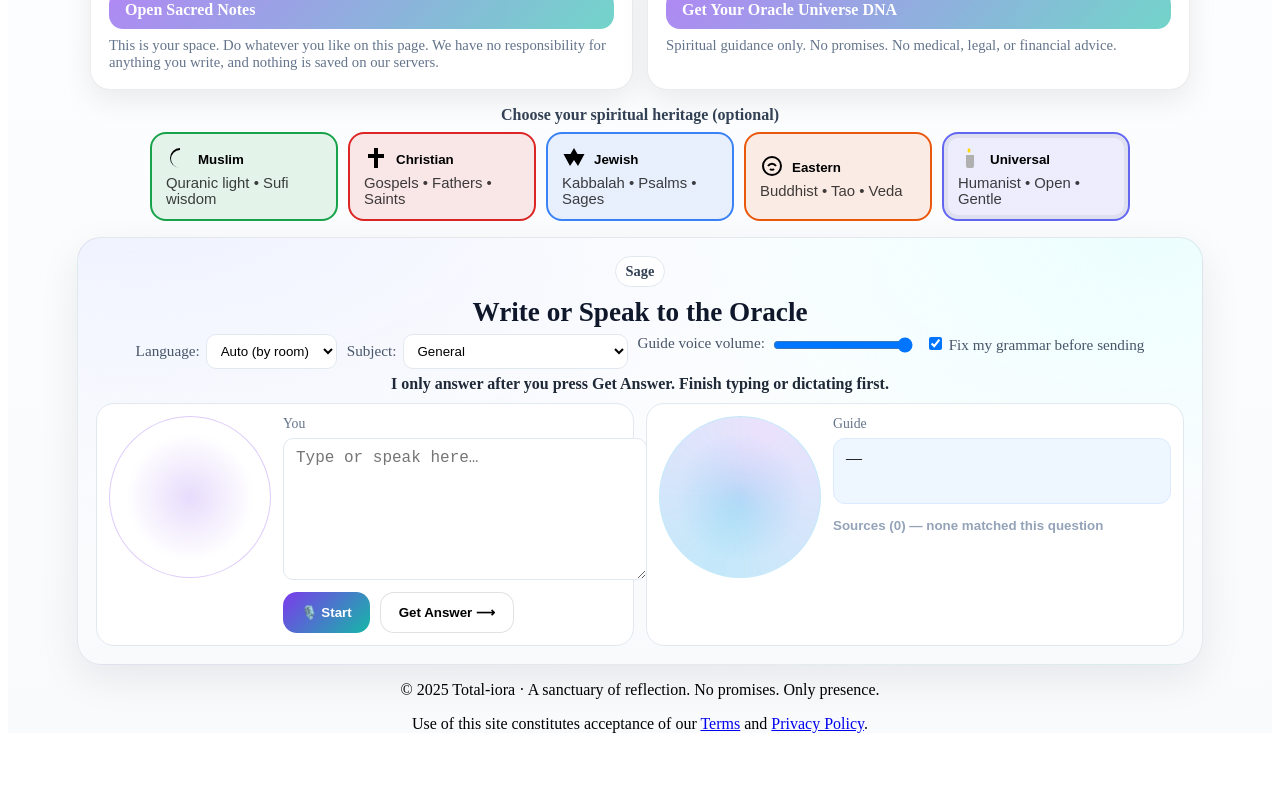
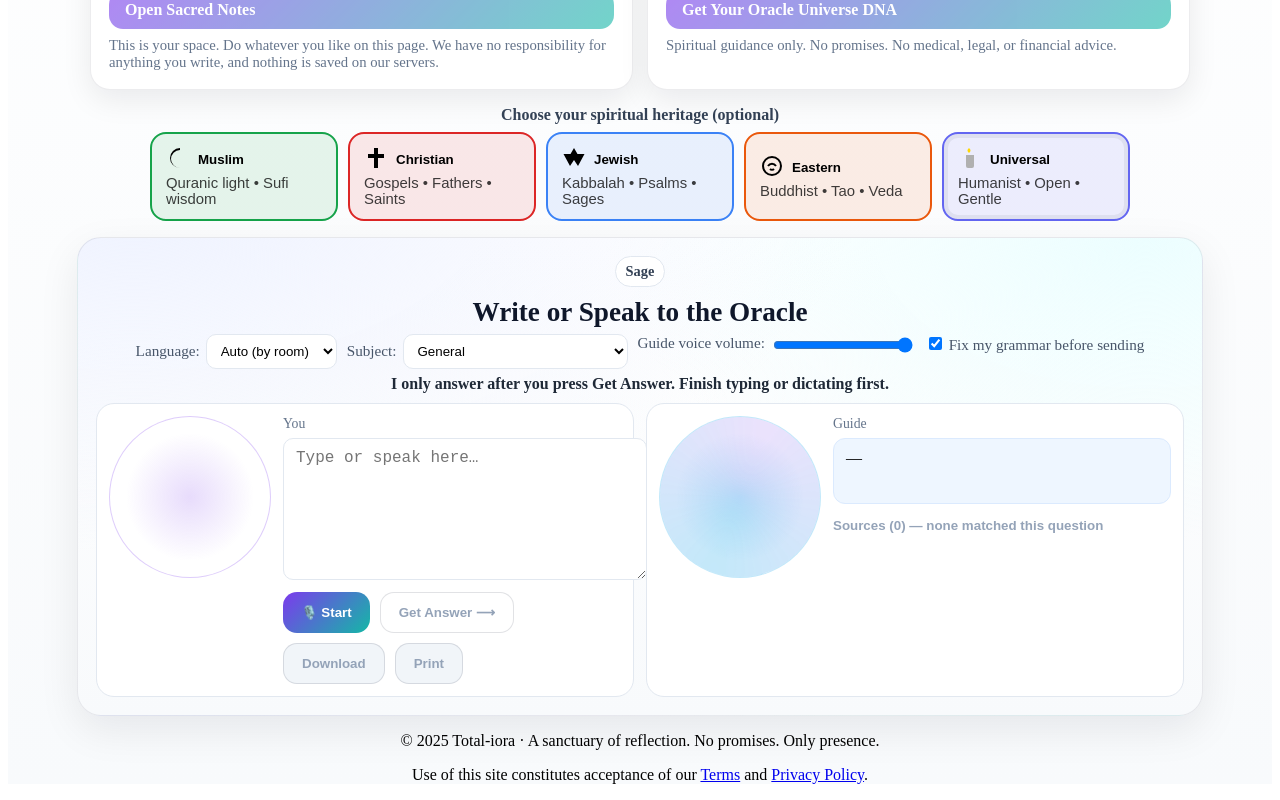
Before and after one commit to danyaffa/Total-iora, a Next.js app: page / in a window 1280 px wide. Shown: the part 407-1207 px from the top of the page. Before the commit the page ends 1156 px from the top, so only its background shows below. Built offline with nearby package versions, Linux system fonts and the light colour scheme.

Commit message:
Update OracleVoice.js

```diff
--- a/components/OracleVoice.js
+++ b/components/OracleVoice.js
@@ -1,6 +1,4 @@
 // FILE: /components/OracleVoice.js
-// Answers ONLY after clicking “Get Answer”. Dictation stop never sends.
-// Spellcheck (red underlines) enabled; “Sources (n)” always visible with live links.
 
 import { useEffect, useMemo, useRef, useState } from "react";
 
@@ -67,6 +65,31 @@ async function fetchGroundSources(query, path, lang, max = 8) {
 
 const splitIntoSentences = (t) => String(t||"").split(/(?<=[.!?])\s+/).filter(Boolean);
 
+function sacredNormalize(s) {
+  return s
+    .replace(/\bgoods\b/gi, 'Gods')
+    .replace(/\bgood\b(?=\s+is\b)/gi, 'God')
+    .replace(/\balla?h\b/gi, 'Allah')
+    .replace(/\bkabbalah?\b/gi, 'Kabbalah')
+    .replace(/\brambam\b/gi, 'Rambam');
+}
+
+function buildTextFile(q, a, srcs=[]) {
+  const body = [
+    "Write or Speak to the Oracle",
+    "",
+    "Question:",
+    q || "(none)",
+    "",
+    "Answer:",
+    a || "(no answer)",
+    "",
+    srcs.length ? "Sources:" : "Sources: (none)",
+    ...srcs.map((s,i)=>`[#${i+1}] ${s.work}${s.author?` — ${s.author}`:""} ${s.url?`\n${s.url}`:""}`)
+  ].join("\n");
+  return new Blob([body], { type: "text/plain;charset=utf-8" });
+}
+
 export default function OracleVoice({ path = "Universal" }) {
   const [listening, setListening]   = useState(false);
   const [speaking, setSpeaking]     = useState(false);
@@ -101,7 +124,6 @@ export default function OracleVoice({ path = "Universal" }) {
 
   const chosenLang = lang === "auto" ? autoLangFromPath(path) : lang;
 
-  // voice
   useEffect(() => {
     if (!("speechSynthesis" in window)) return;
     const assign = () => (voiceRef.current = pickVoice(chosenLang));
@@ -110,7 +132,6 @@ export default function OracleVoice({ path = "Universal" }) {
     return () => { window.speechSynthesis.onvoiceschanged = null; };
   }, [chosenLang]);
 
-  // canvas
   useEffect(() => {
     const cnv = canvasRef.current; if (!cnv) return;
     const dpr = Math.max(1, window.devicePixelRatio || 1);
@@ -188,13 +209,12 @@ export default function OracleVoice({ path = "Universal" }) {
     }
   }
 
-  // ⛔️ Stop never sends; user must click Get Answer.
   async function onStop() {
     keepAliveRef.current = false; setListening(false);
     try { recRef.current && recRef.current.stop(); } catch {}
     stopMicViz();
-    const text = String([finalBufRef.current, interimRef.current, liveText].filter(Boolean).join(" ").trim());
-    setLiveText(text); // keep text so the user can correct it (with red underlines)
+    const finalizedText = sacredNormalize([finalBufRef.current, interimRef.current].filter(Boolean).join(" ").trim());
+    setLiveText(finalizedText);
   }
 
   function stopAnswerVoice() { try { window.speechSynthesis.cancel(); } catch {}; setSpeaking(false); }
@@ -210,8 +230,8 @@ export default function OracleVoice({ path = "Universal" }) {
   }
 
   async function sendForAnswer(text) {
-    const payload = String(text||"").trim();
-    if (!payload) return;
+    const rawText = String(text||"").trim();
+    if (!rawText) return;
     setReplying(true);
 
     const isStyle = subject.startsWith("style:");
@@ -219,32 +239,21 @@ export default function OracleVoice({ path = "Universal" }) {
     const mode  = isStyle ? subject.slice(6) : "gentle";
     const topic = isTopic ? subject.slice(6) : "general";
 
+    const payload = polish
+      ? `Please restate the user's input in clear ${chosenLang?.startsWith("en") ? "English" : "language"} (fix grammar only, keep meaning). Then answer directly.\n\n${rawText}`
+      : rawText;
+
     try {
-      // sacred quotes (server filters junk)
-      const quotes = await fetchGroundSources(payload, path, chosenLang, 8);
-      const contextBlock = quotes.length
-        ? "\n\nSourced quotes:\n" + quotes.map((s, i) => `[#${i+1}] ${s.work}${s.author ? " — " + s.author : ""}\n${s.text}`).join("\n\n")
-        : "";
-
-      const guard = "IMPORTANT: Do not instruct the user to write another question. Answer directly.";
-      const message = (polish
-        ? `Please restate the user's input in clear ${chosenLang?.startsWith("en") ? "English" : "language"} (fix grammar, keep meaning). Then answer directly.\n${guard}\nUser input: """${payload}"""`
-        : `${guard}\n${payload}`) + (contextBlock ? `\n\n---\n${contextBlock}` : "");
-
       const r = await fetch("/api/auracode-chat", {
         method: "POST", headers: { "Content-Type": "application/json" },
-        body: JSON.stringify({ message, path, mode, topic, lang: chosenLang }),
+        body: JSON.stringify({ message: payload, path, mode, topic, lang: chosenLang }),
       });
       const data = await r.json().catch(() => ({}));
-      const msg  = data?.reply || "";
+      const msg  = data?.reply || "I apologize, but I couldn't formulate a response. Please try rephrasing your question.";
       setReply(msg);
 
       const srv = Array.isArray(data?.sources) ? data.sources : [];
-      const merged = [
-        ...srv.map(s => ({ work: s.work, author: s.author, url: s.url, pos: s.pos, quote: s.quote })),
-        ...quotes.map(s => ({ work: s.work, author: s.author, url: s.url, pos: s.pos, quote: s.text }))
-      ];
-      setSources(merged);
+      setSources(srv);
 
       if (msg) {
         speakState.current = { parts: splitIntoSentences(msg), idx: 0 };
@@ -259,14 +268,46 @@ export default function OracleVoice({ path = "Universal" }) {
     setVolume(clamped);
     if (speaking) { wasCancelledRef.current = true; window.speechSynthesis.cancel(); setTimeout(() => speakFrom(speakState.current.idx), 120); }
   }
+
   function onUserTyping(e) { setLiveText(e.target.value); }
 
-  useEffect(() => () => { try { recRef.current && recRef.current.stop(); } catch {}; stopMicViz(); }, []);
+  function downloadTxt() {
+    const blob = buildTextFile(liveText, reply, sources);
+    const a = document.createElement("a");
+    a.href = URL.createObjectURL(blob);
+    a.download = "oracle-answer.txt";
+    document.body.appendChild(a);
+    a.click();
+    document.body.removeChild(a);
+    URL.revokeObjectURL(a.href);
+  }
+
+  function printView() {
+    const w = window.open("", "_blank");
+    w.document.write(`
+      <html><head><title>Oracle Answer</title>
+      <style>
+        body{font-family:system-ui, -apple-system, Segoe UI, Roboto, sans-serif; padding:24px; line-height:1.6;}
+        h1{margin:0 0 12px;font-size:20px} h2{margin:24px 0 8px;}
+        p{margin:0;}
+        blockquote{margin:8px 0;border-left:3px solid #cbd5e1;padding-left:10px;color:#334155}
+        .src{margin-top:12px} a{color:#0b57d0;}
+      </style></head><body>
+      <h1>Write or Speak to the Oracle</h1>
+      <h2>Question</h2><p>${(liveText||"").replaceAll("&","&amp;").replaceAll("<","&lt;")}</p>
+      <h2>Answer</h2><div>${(reply||"").replaceAll("&","&amp;").replaceAll("<","&lt;").replaceAll("\n","<br>")}</div>
+      ${sources?.length ? `<h2>Sources</h2>` : `<h2>Sources</h2><p>(none)</p>`}
+      ${sources.map((s,i)=>`<div class="src">[#${i+1}] <strong>${s.work}</strong>${s.author?` — ${s.author}`:""} ${s.url?`<br><a href="${s.url}" target="_blank">${s.url}</a>`:""}</div>`).join("")}
+      <script>setTimeout(() => window.print(), 500);</script></body></html>`);
+    w.document.close();
+  }
+
+  useEffect(() => () => { try { recRef.current && recRef.current.stop(); } catch {}; stopMicViz(); stopAnswerVoice(); }, []);
 
   return (
     <section className="oracle">
       <header className="head">
-        <div className="persona">{path === "Jewish" ? "Rabbi" : path === "Christian" ? "Priest" : path === "Muslim" ? "Imam" : path === "Eastern" ? "Monk" : "Sage"}</div>
+        <div className="persona">{persona}</div>
         <h2>Write or Speak to the Oracle</h2>
         <div className="bar">
           <label>Language:
@@ -303,8 +344,8 @@ export default function OracleVoice({ path = "Universal" }) {
               value={liveText}
               onChange={onUserTyping}
               placeholder="Type or speak here…"
-              lang={chosenLang || "en"}          // <-- helps native spellcheck pick the right dictionary
-              spellCheck={true}                  // <-- red squiggles for misspellings
+              lang={chosenLang || "en"}
+              spellCheck={true}
               autoCorrect="on"
               autoCapitalize="sentences"
             />
@@ -314,10 +355,11 @@ export default function OracleVoice({ path = "Universal" }) {
               ) : (
                 <button className="btn stop" onClick={onStop}>⏹ Stop</button>
               )}
-              {/* Always visible */}
-              <button className="btn ghost" onClick={() => sendForAnswer(liveText)} disabled={replying}>
+              <button className="btn ghost" onClick={() => sendForAnswer(liveText)} disabled={replying || !liveText}>
                 {replying ? "Thinking…" : "Get Answer ⟶"}
               </button>
+              <button className="btn" onClick={downloadTxt} disabled={!reply}>Download</button>
+              <button className="btn" onClick={printView} disabled={!reply}>Print</button>
               {speaking && <button className="btn danger" onClick={stopAnswerVoice}>🔇 Stop Answer</button>}
             </div>
           </div>
@@ -331,7 +373,6 @@ export default function OracleVoice({ path = "Universal" }) {
             <div className="label">Guide</div>
             <div className="bubble guide">{reply || (replying ? "Thinking…" : "—")}</div>
 
-            {/* Sources control: always shown; disabled at 0 */}
             <div className="sources">
               <button
                 className="link"
@@ -349,7 +390,7 @@ export default function OracleVoice({ path = "Universal" }) {
                   {sources.map((s, i) => (
                     <li key={i}>
                       <div className="srcTitle">
-                        [#{i+1}] {s.work}{s.author ? ` — ${s.author}` : ""}{typeof s.pos === "number" ? ` (pos ${s.pos})` : ""}{" "}
+                        [#{s.i || i+1}] {s.work}{s.author ? ` — ${s.author}` : ""}{" "}
                         {s.url ? <a href={s.url} target="_blank" rel="noopener noreferrer">source</a> : null}
                       </div>
                       {(s.quote || s.text) ? <blockquote className="quote">“{(s.quote || s.text).slice(0, 900)}”</blockquote> : null}
@@ -361,7 +402,6 @@ export default function OracleVoice({ path = "Universal" }) {
           </div>
         </div>
       </div>
-
       <style jsx>{`
         .oracle { position:relative; max-width:1100px; margin:16px auto; padding:18px 12px; border-radius:24px;
                   background: radial-gradient(1200px 600px at 5% -10%, #eef2ff 0%, transparent 60%),
@@ -390,11 +430,12 @@ export default function OracleVoice({ path = "Universal" }) {
         @keyframes slowspin { to { transform: rotate(-360deg); } }
         .log { flex:1; min-width:0; }
         .label { font-size:.86rem; color:#64748b; margin-bottom:6px; }
-        .bubble { background:#f8fafc; border:1px solid #e2e8f0; border-radius:12px; padding:10px 12px; min-height:44px; }
+        .bubble { background:#f8fafc; border:1px solid #e2e8f0; border-radius:12px; padding:10px 12px; min-height:44px; white-space:pre-wrap; }
         .bubble.guide { background:#eef6ff; border-color:#dbeafe; }
         .edit { width:100%; border:1px solid #e2e8f0; border-radius:10px; padding:10px 12px; font-size:1rem; min-height:120px; }
         .row { display:flex; gap:10px; margin-top:8px; flex-wrap:wrap; }
-        .btn { padding:12px 18px; border-radius:14px; font-weight:800; border:1px solid rgba(15,23,42,.12); touch-action:manipulation; }
+        .btn { padding:12px 18px; border-radius:14px; font-weight:800; border:1px solid rgba(15,23,42,.12); touch-action:manipulation; cursor:pointer; }
+        .btn:disabled { background-color:#f1f5f9; color:#94a3b8; cursor:not-allowed; }
         .btn.start { color:#fff; background: linear-gradient(135deg, #7c3aed, #14b8a6); border:none; }
         .btn.stop  { color:#fff; background:#111827; border:none; }
         .btn.ghost { background:#fff; }
```
